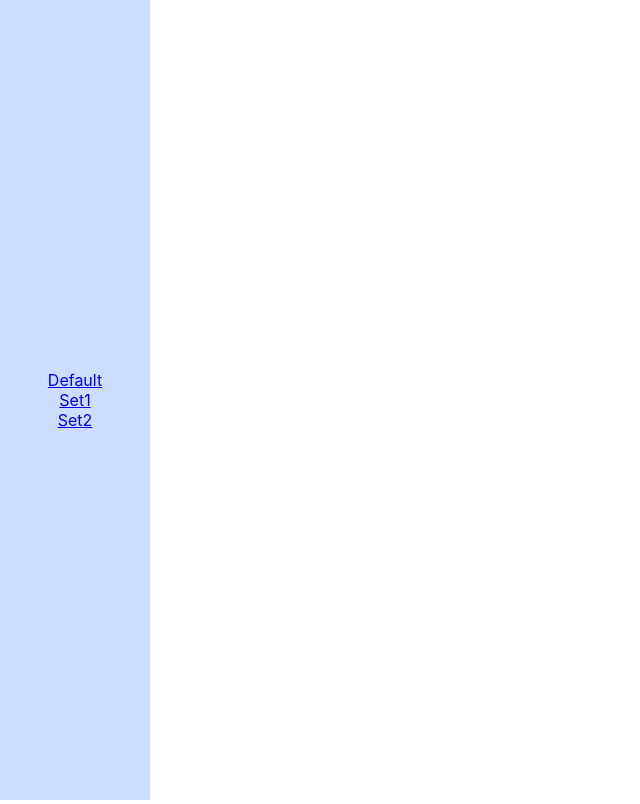
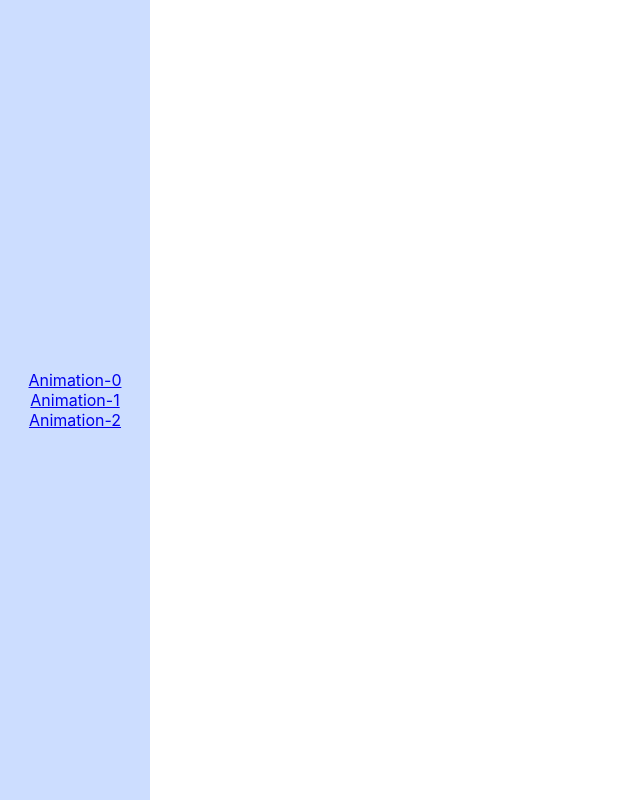
Before and after one commit to kstroevsky/bindfly.js, a React (Create React App) app: page / in a window 1280 px wide. Shown: the whole page, without its empty margins (0-640 px from the left). Built offline with nearby package versions, Linux system fonts and the light colour scheme.

Commit message:
ErrorInCanvas

```diff
--- a/src/App.js
+++ b/src/App.js
@@ -1,19 +1,29 @@
-import React from "react";
+import React, { useState } from "react";
 import "./App.css";
 import { Routes } from "react-router-dom";
 import { Route } from "react-router-dom";
 import { Layout } from "./components/layout";
+import properties from "./properties.json";
 
 const Animation = React.lazy(() => import("./components/Animation"));
 
+const initialState = properties;
+
 function App() {
+  const [properties, setProperties] = useState(initialState);
+
   return (
     <div className="App">
       <Routes>
-        <Route path="/" element={<Layout />}>
-          <Route index element={<Animation keyProperties={"Default"} />} />
-          <Route path="Set1" element={<Animation keyProperties={"Set1"} />} />
-          <Route path="Set2" element={<Animation keyProperties={"Set2"} />} />
+        <Route path="/" element={<Layout properties={properties} />}>
+          {properties.map((x, i) => (
+            <Route
+              key={i}
+              path={`/animation-${i}`}
+              element={<Animation properties={x} />}
+              // action={async () => workerRef.current.terminate()}
+            />
+          ))}
         </Route>
       </Routes>
     </div>
--- a/src/components/Animation.js
+++ b/src/components/Animation.js
@@ -1,17 +1,21 @@
-import React from "react";
+import React, { useEffect } from "react";
 import { Particles } from "./canvas/animations/Particles";
 import { useCanvas } from "../hooks";
-import { useOutletContext, useParams } from "react-router-dom";
 
-function Animation({ keyProperties }) {
+function Animation({ properties }) {
   const { innerWidth, innerHeight } = window;
-  const { properties } = useOutletContext();
-  const [propertiesSet] = properties.filter(
-    (item) => item.name === keyProperties
-  );
-  console.log(propertiesSet);
+  // let canvasRef = useCanvas(null);
+
+  console.log(properties);
+
+  const path = window.location.pathname;
+
+  useEffect(() => {
+    console.log(window.location.pathname);
+  }, [path]);
+
   const canvasRef = useCanvas(Particles, {
-    properties: propertiesSet,
+    properties,
     innerWidth,
     innerHeight,
   });
--- a/src/components/layout.jsx
+++ b/src/components/layout.jsx
@@ -1,28 +1,22 @@
-import { useState } from "react";
 import { Link, Outlet } from "react-router-dom";
-import properties from "../properties.json";
 
-const initialState = properties;
-
-const Layout = () => {
-  const [properties, setProperties] = useState(initialState);
-
+const Layout = ({ properties }) => {
   return (
     <>
       <aside className="Sidebar">
         <nav>
           <ul className="ListLink">
-            {properties?.map(({ name }, idx) => {
+            {properties?.map((item, idx) => {
               return (
-                <li key={`${idx} + ${name}`}>
-                  <Link to={`/${name === "Default" ? "" : name}`}>{name}</Link>
+                <li key={`${idx}`}>
+                  <Link to={`/animation-${idx}`}>{`Animation-${idx}`}</Link>
                 </li>
               );
             })}
           </ul>
         </nav>
       </aside>
-      <Outlet context={{ properties }} />
+      <Outlet />
     </>
   );
 };
--- a/src/hooks/useCanvas.js
+++ b/src/hooks/useCanvas.js
@@ -1,49 +1,65 @@
-import React, {useEffect, useRef} from "react";
-import {canvasClickHandler} from '../utils'
+import React, { useEffect, useRef } from "react";
+import { canvasClickHandler } from "../utils";
 
 export const useCanvas = (Animation, animationParameters) => {
   const workerRef = useRef(null);
   const canvasRef = useRef(null);
+  //   const path = window.location.pathname;
+
+  //   useEffect(() => {
+  //     console.log(window.location.pathname);
+  //     workerRef.current.terminate();
+  //   }, [path]);
 
   useEffect(() => {
-        workerRef.current = new Worker(new URL('../webAPI/workers/canvasWorker.js', import.meta.url));
+    workerRef.current = new Worker(
+      new URL("../webAPI/workers/canvasWorker.js", import.meta.url)
+    );
 
-        if (canvasRef){
+    if (canvasRef) {
       try {
         const offscreen = canvasRef.current.transferControlToOffscreen();
 
         workerRef.current.postMessage(
           {
-                        msg: 'init',
+            msg: "init",
             canvas: offscreen,
             animationName: Animation.name,
-                        animationParameters: animationParameters
+            animationParameters: animationParameters,
           },
           [offscreen]
         );
 
-                if (animationParameters.properties.addByClick || animationParameters.properties.switchByClick) document.addEventListener('click', e => {
+        if (
+          animationParameters.properties.addByClick ||
+          animationParameters.properties.switchByClick
+        )
+          document.addEventListener("click", (e) => {
             workerRef.current.postMessage({
-                        msg: 'click',
-                        pos: {x: e.clientX, y: e.clientY}
-                    })
-                })
+              msg: "click",
+              pos: { x: e.clientX, y: e.clientY },
+            });
+          });
       } catch {
-                const canvas = canvasRef.current
-                const ctx = canvas.getContext('2d', { alpha: false });
+        const canvas = canvasRef.current;
+        const ctx = canvas.getContext("2d", { alpha: false });
 
         canvas.width = animationParameters.innerWidth;
         canvas.height = animationParameters.innerHeight;
 
-                const animation = new Animation(ctx, animationParameters)
+        const animation = new Animation(ctx, animationParameters);
 
-                if (animationParameters.properties.addByClick  || animationParameters.properties.switchByClick) canvas.addEventListener('click', e => {
-                    canvasClickHandler(animation, e)
-                })
+        if (
+          animationParameters.properties.addByClick ||
+          animationParameters.properties.switchByClick
+        )
+          canvas.addEventListener("click", (e) => {
+            canvasClickHandler(animation, e);
+          });
 
         animation?.init();
       }
     }
-    }, [Animation, animationParameters])
-    return canvasRef
-}
+  }, [Animation, animationParameters]);
+  return canvasRef;
+};
--- a/src/properties.json
+++ b/src/properties.json
@@ -1,6 +1,5 @@
 [
     {
-        "name": "Default",
         "bgColor": "rgba(255, 255, 255, 0.7)",
         "generativeColorsCounts": 10,
         "particleCount": 100,
@@ -16,7 +15,6 @@
         "isStatic": false
     },
     {
-        "name": "Set1",
         "bgColor": "rgba(255, 255, 255, 0.7)",
         "generativeColorsCounts": 10,
         "particleCount": 100,
@@ -32,7 +30,6 @@
         "isStatic": false
     },
     {
-        "name": "Set2",
         "bgColor": "rgba(255, 255, 255, 0.7)",
         "generativeColorsCounts": 10,
         "particleCount": 100,
```
Lines whose indentation alone changed are shown as unchanged.
